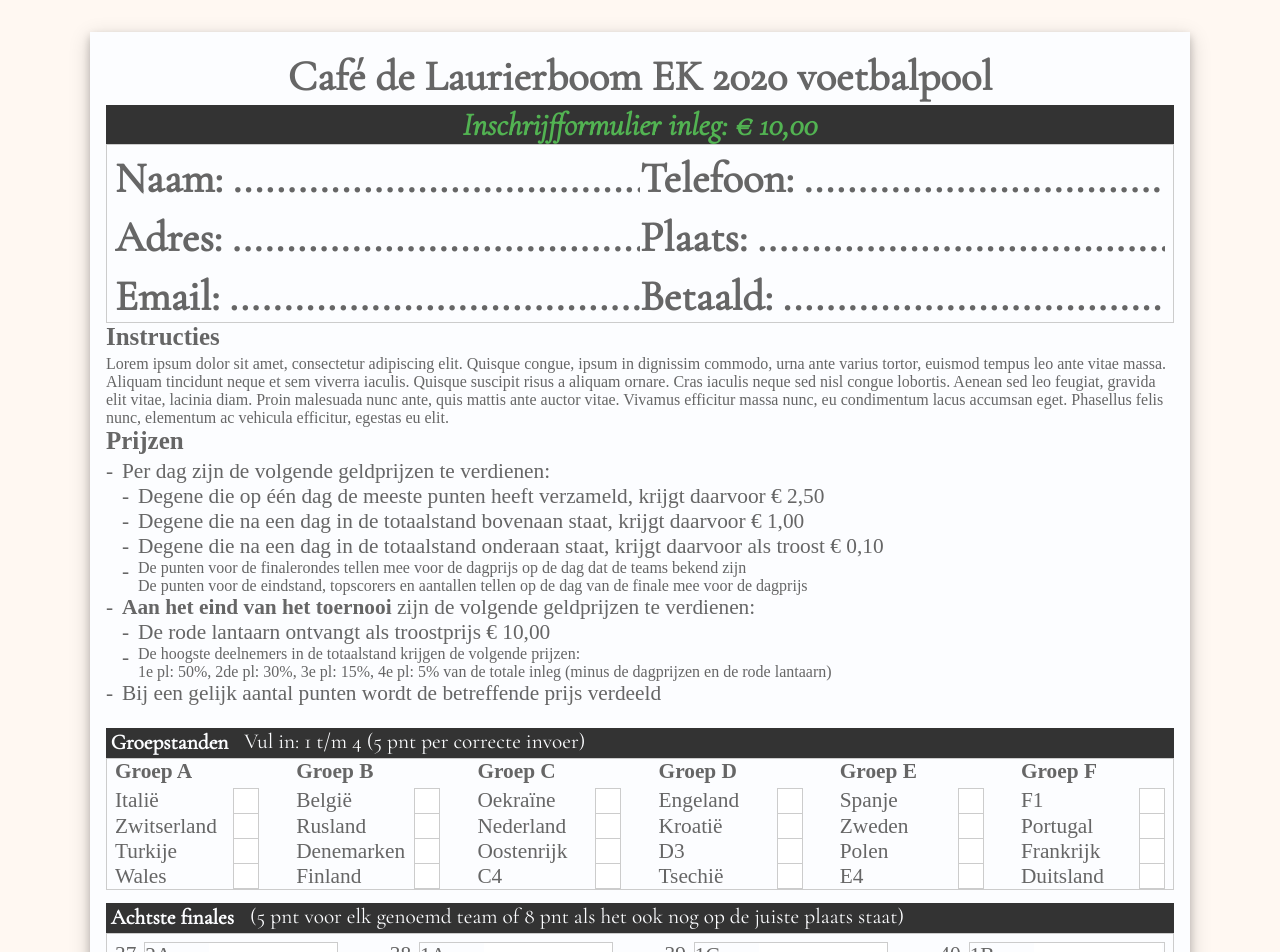
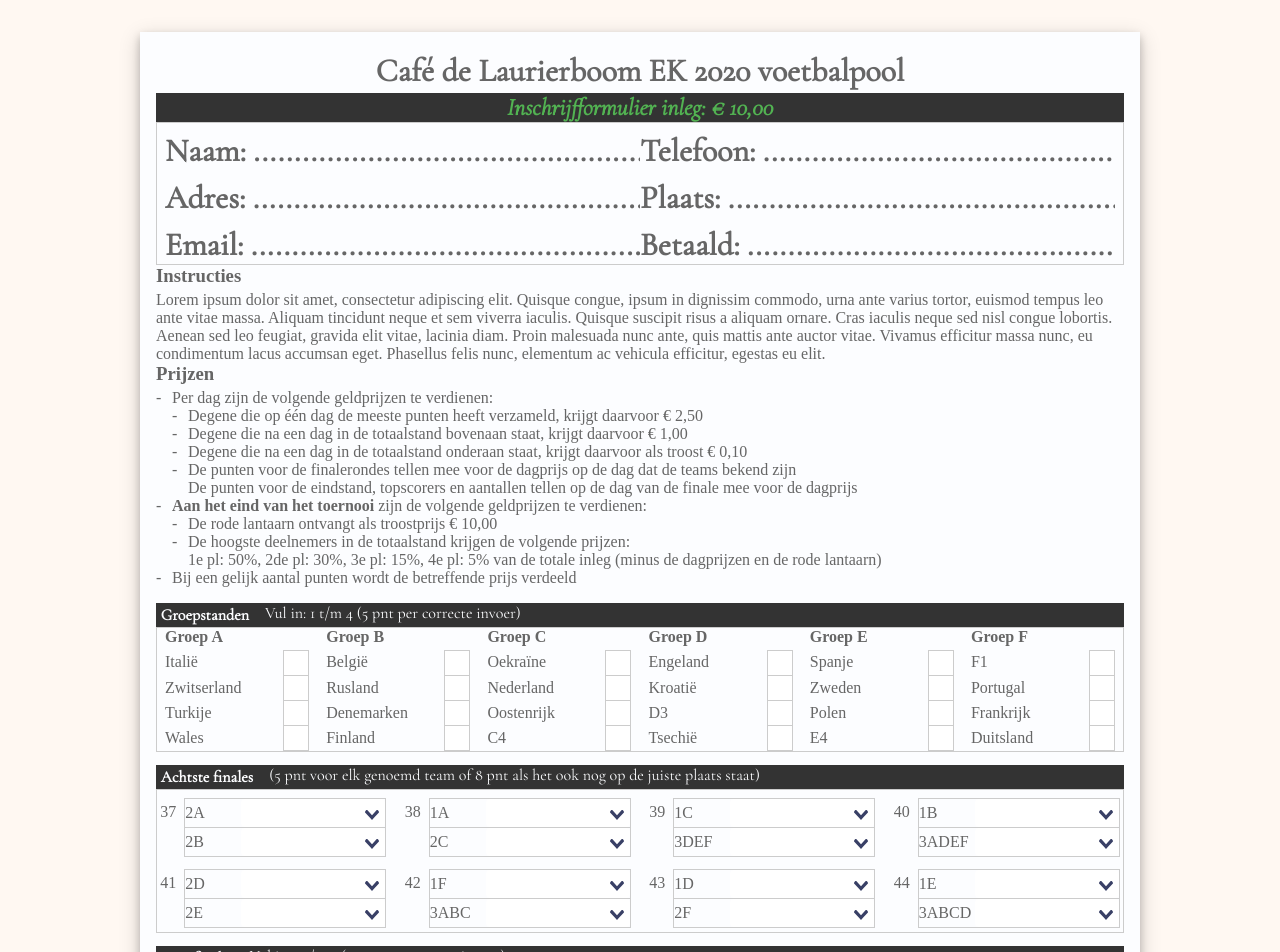
Before and after one commit to swapsCAPS/vbpool-frontend, a Vue app: page / in a window 1280 px wide. Shown: the top 952 px of the page. Built offline with nearby package versions, Linux system fonts and the light colour scheme.

Commit message:
wip dropdown menu

```diff
--- a/package.json
+++ b/package.json
@@ -10,7 +10,8 @@
   },
   "dependencies": {
     "core-js": "^3.6.4",
-    "vue": "^2.6.11"
+    "vue": "^2.6.11",
+    "vue-select": "^3.6.0"
   },
   "devDependencies": {
     "@vue/cli-plugin-babel": "~4.2.3",
--- a/src/App.vue
+++ b/src/App.vue
@@ -5,6 +5,8 @@
 
 <script>
 import PoolForm from './components/PoolForm.vue'
+
+import 'vue-select/dist/vue-select.css'
 
 export default {
   name:       'App',
@@ -18,6 +20,7 @@ export default {
 <style>
 @import url('https://fonts.googleapis.com/css?family=Gochi+Hand&display=swap');
 @import url('https://fonts.googleapis.com/css?family=Cormorant+Garamond:300,300i,400&display=swap');
+
 h1, h2, h3, h4, h5, p {
   margin: 0;
 }
@@ -72,15 +75,6 @@ input[type=number] {
 
 .game-input-wrapper-bottom {
   border-top: none;
-}
-
-.game-input-wrapper span {
-  min-width: 4rem;
-}
-
-.game-input-wrapper input {
-  border: 0;
-  max-width: 8rem;
 }
 
 .card {
--- a/src/components/Back.vue
+++ b/src/components/Back.vue
@@ -153,7 +153,6 @@ export default {
   width: 2rem;
   text-align: center;
   background-color: transparent;
-  font-size: 16pt;
 }
 
 .tables table, td {
--- a/src/components/Front.vue
+++ b/src/components/Front.vue
@@ -63,6 +63,7 @@
             div(v-for="group in groups")
               GroupStage(
                 :group="group"
+                :teams="teams"
               )
     .eighth
       Section(
@@ -72,7 +73,10 @@
         template(v-slot:content)
           .wrap-container
             .game.m-top-05.m-bottom-025(v-for="game in games.eighth")
-              Game(:game="game")
+              Game(
+                :game="game"
+                :teams="teams"
+              )
     .quarter
       Section(
         text="Kwarfinales"
@@ -81,7 +85,10 @@
         template(v-slot:content)
           .wrap-container
             .game.m-top-05.m-bottom-025(v-for="game in games.quarter")
-              Game(:game="game")
+              Game(
+                :game="game"
+                :teams="teams"
+              )
     .finals
       .half
         Section(
@@ -91,7 +98,10 @@
           template(v-slot:content)
             .wrap-container
               .game.m-top-05.m-bottom-025(v-for="game in games.half")
-                Game(:game="game")
+                Game(
+                  :game="game"
+                  :teams="teams"
+                )
       .final
         Section(
           text="Finale"
@@ -99,7 +109,10 @@
         )
           template(v-slot:content)
             .game.m-top-05.m-bottom-025(v-for="game in games.final")
-              Game(:game="game")
+              Game(
+                :game="game"
+                :teams="teams"
+              )
     .ending
       .end-stance.w25
         Section(
@@ -188,6 +201,11 @@ export default {
         return acc
       }, { eighth: [], quarter: [], half: [], final: [] })
     },
+    teams () {
+      const bla = groups.map(({ teams }) => teams).reduce((acc, teams) => acc.concat(teams), []).map(({ team }) => team)
+      console.log('bla', bla)
+      return bla
+    },
   },
 
   mounted () {
@@ -202,7 +220,6 @@ export default {
 .container {
   padding: 1rem 1.0rem 3rem 1.0rem;
   font-family: 'Times New Roman', serif;
-  font-size: 16pt;
 }
 
 .user-info {
@@ -254,7 +271,6 @@ export default {
 
 .game {
   display: flex;
-  overflow: hidden;
 }
 
 .finals {
--- a/src/components/Game.vue
+++ b/src/components/Game.vue
@@ -4,27 +4,72 @@
     .inputs.m-left-05
       .game-input-wrapper
         span {{ game.naam1 }}
-        input(type="text")
+        v-select(
+          class="select"
+          :options="teams"
+        )
       .game-input-wrapper.no-top-border
         span {{ game.naam2 }}
-        input(type="text")
+        .select
+          v-select(
+            :options="teams"
+          )
 </template>
 
 <script>
 export default {
   name:  'Game',
   props: {
-    game: Object,
+    game:  Object,
+    teams: Array,
   },
 }
 </script>
 
-<style scoped>
+<style >
 .game-container {
   display: flex;
-  padding: 0 0.5rem;
+  padding: 0 0.2rem;
   flex-direction: row;
   justify-content: space-between;
 }
 
+.game-container > span {
+  margin-top: 0.3rem;
+}
+
+.inputs {
+}
+
+.game-input-wrapper {
+  display: flex;
+  justify-content: space-between;
+  align-items: center;
+  width: 12.5rem;
+}
+
+.game-input-wrapper > span {
+  min-width: 3.5rem;
+}
+
+.select {
+  width: 9rem;
+}
+
+.select .vs__search::placeholder,
+.select .vs__dropdown-toggle,
+.select .vs__selected,
+.select .vs__dropdown-menu {
+  font-family: 'Gochi Hand', cursive;
+  border: 0;
+  line-height: 1.5rem;
+  padding: 0;
+  margin: 0;
+}
+
+.select .vs__clear,
+.select .vs__open-indicator {
+  fill: #394066;
+}
+
 </style>
--- a/src/components/PoolForm.vue
+++ b/src/components/PoolForm.vue
@@ -54,7 +54,7 @@ export default {
   right: 0;
   top: 0;
   bottom: 0;
-  max-width: 1100px;
+  max-width: 1000px;
   margin-left: auto;
   margin-right: auto;
   background: #fcfdff;
--- a/src/main.js
+++ b/src/main.js
@@ -1,5 +1,8 @@
 import Vue from 'vue'
 import App from './App.vue'
+import vSelect from 'vue-select'
+
+Vue.component('v-select', vSelect)
 
 Vue.config.productionTip = false
 
```
Also changed, not shown: 1 other file (tests, documents, lock files or other folders).
